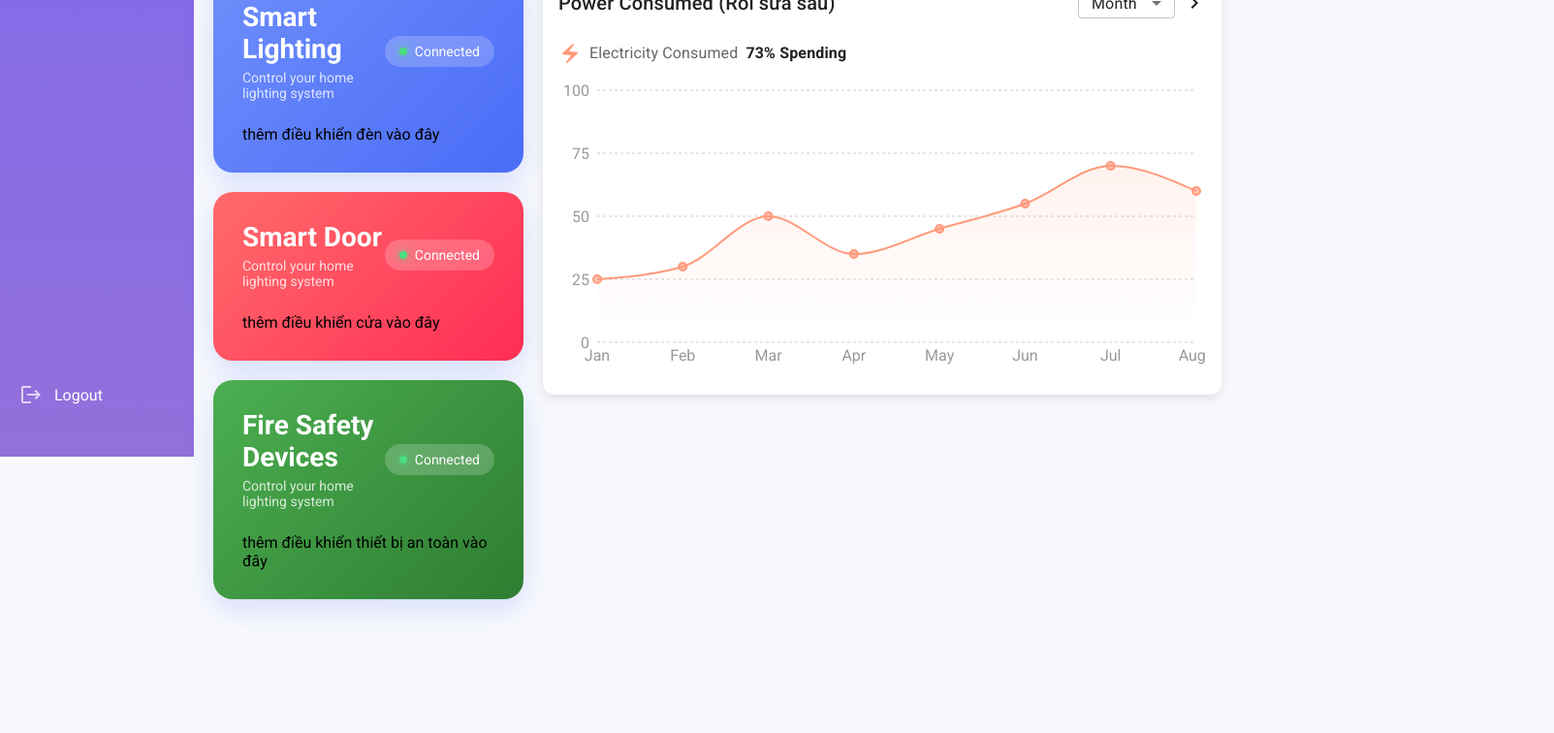
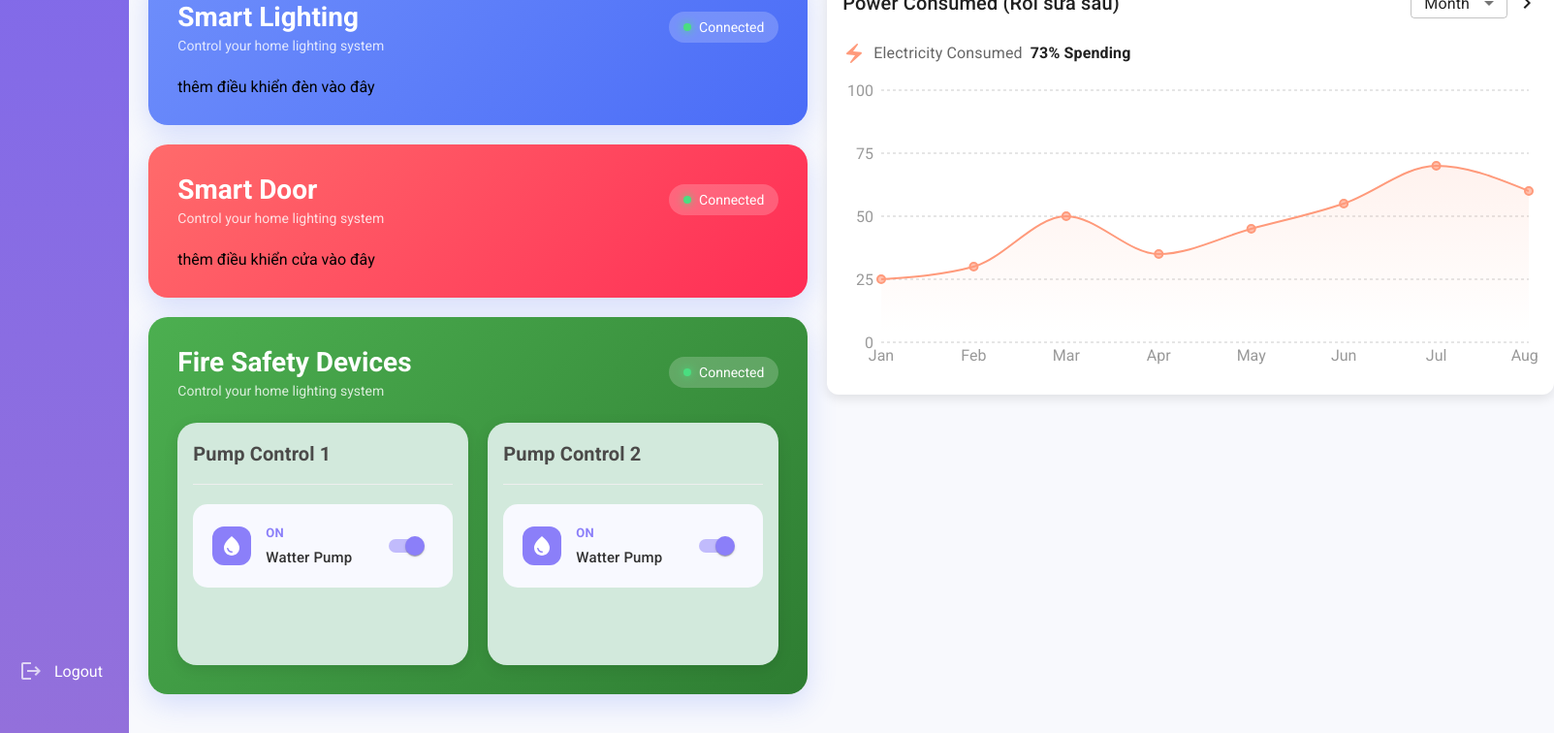
Before and after one commit to BunRealCua123/BTL_IoT_frontend, a React (Create React App) app: page / in a window 1280 px wide. Shown: the part 329-1085 px from the top of the page at 97% size, 1603 px wide, since content can reach past the window. Before the commit the page ends 987 px from the top, so only its background shows below. Built offline with nearby package versions, Linux system fonts and the light colour scheme.

Commit message:
update control card

```diff
--- a/src/components/DeviceControls/DeviceControls.js
+++ b/src/components/DeviceControls/DeviceControls.js
@@ -1,7 +1,13 @@
 import { Switch } from '@mui/material';
 import './devicecontrols.css';
+import FireAlarmDevice from '../FireAlarmDevice/FireAlarmDevice';
+import { startTransition } from 'react';
 
 function DeviceControls() {
+    const listPumpControl = [
+        { name: 'Pump Control 1', status: 'ON' },
+        { name: 'Pump Control 2', status: 'ON' },
+    ];
     return (
         <div className="device-controls">
             {/* Điều khiển bóng đèn */}
@@ -26,8 +32,7 @@ function DeviceControls() {
             <div
                 className="device-control"
                 style={{
-                    background:
-                        'linear-gradient(135deg, #FF6B6B 0%, #FF2D55 100%)',
+                    background: 'linear-gradient(135deg, #FF6B6B 0%, #FF2D55 100%)',
                 }}
             >
                 <div class="device-header">
@@ -50,8 +55,7 @@ function DeviceControls() {
             <div
                 className="device-control"
                 style={{
-                    background:
-                        'linear-gradient(135deg, #4CAF50 0%, #2E7D32 100%)',
+                    background: 'linear-gradient(135deg, #4CAF50 0%, #2E7D32 100%)',
                 }}
             >
                 <div class="device-header">
@@ -64,9 +68,17 @@ function DeviceControls() {
                         Connected
                     </div>
                 </div>
-                <div className="fire-container">
+                <div
+                    className="fire-container"
+                    style={{
+                        display: 'flex',
+                        gap: '20px',
+                    }}
+                >
                     {/* Thêm điều khiển thiết bị an toàn vào đây .......................*/}
-                    thêm điều khiển thiết bị an toàn vào đây
+                    {listPumpControl.map((device) => (
+                        <FireAlarmDevice device={device} />
+                    ))}
                 </div>
             </div>
         </div>
--- /dev/null
+++ b/src/components/FireAlarmDevice/FireAlarmDevice.js
@@ -0,0 +1,119 @@
+// App.js
+import React, { useState } from 'react';
+import { Box, Card, CardContent, Typography, Switch, Container, Paper } from '@mui/material';
+import { LightbulbCircle, WaterDrop } from '@mui/icons-material';
+
+const FireAlarmDevice = ({ device }) => {
+    const [isOn, setIsOn] = useState(true);
+    const { name, status } = device;
+
+    const handleToggle = (event) => {
+        setIsOn(event.target.checked);
+    };
+
+    return (
+        <Card
+            sx={{
+                background: '#d2e9dc',
+                borderRadius: '20px',
+                width: '300px',
+                height: '250px',
+                boxShadow: '0 4px 15px rgba(0,0,0,0.1)',
+            }}
+        >
+            <CardContent>
+                <Typography
+                    variant="h6"
+                    sx={{
+                        fontSize: '20px',
+                        fontWeight: 600,
+                        color: '#4b4a49',
+                        paddingBottom: '15px',
+                        borderBottom: '1px solid #eee',
+                        marginBottom: '20px',
+                    }}
+                >
+                    {name}
+                </Typography>
+                <Paper
+                    elevation={0}
+                    sx={{
+                        background: '#f8f9ff',
+                        padding: '20px',
+                        borderRadius: '15px',
+                        display: 'flex',
+                        alignItems: 'center',
+                        justifyContent: 'space-between',
+                    }}
+                >
+                    <Box
+                        sx={{
+                            display: 'flex',
+                            alignItems: 'center',
+                            gap: '15px',
+                        }}
+                    >
+                        <Box
+                            sx={{
+                                background: '#8b7ff9',
+                                width: '40px',
+                                height: '40px',
+                                borderRadius: '12px',
+                                display: 'flex',
+                                alignItems: 'center',
+                                justifyContent: 'center',
+                                color: 'white',
+                                fontSize: '20px',
+                            }}
+                        >
+                            <WaterDrop />
+                        </Box>
+                        <Box
+                            sx={{
+                                display: 'flex',
+                                flexDirection: 'column',
+                                gap: '4px',
+                            }}
+                        >
+                            <Typography
+                                sx={{
+                                    fontSize: '13px',
+                                    color: '#8b7ff9',
+                                    fontWeight: 600,
+                                }}
+                            >
+                                {isOn ? 'ON' : 'OFF'}
+                            </Typography>
+                            <Typography
+                                sx={{
+                                    fontSize: '15px',
+                                    color: '#333',
+                                    fontWeight: 500,
+                                }}
+                            >
+                                Watter Pump
+                            </Typography>
+                        </Box>
+                    </Box>
+                    <Switch
+                        checked={isOn}
+                        onChange={handleToggle}
+                        sx={{
+                            '& .MuiSwitch-switchBase.Mui-checked': {
+                                color: '#8b7ff9',
+                                '&:hover': {
+                                    backgroundColor: 'rgba(139, 127, 249, 0.08)',
+                                },
+                            },
+                            '& .MuiSwitch-switchBase.Mui-checked + .MuiSwitch-track': {
+                                backgroundColor: '#8b7ff9',
+                            },
+                        }}
+                    />
+                </Paper>
+            </CardContent>
+        </Card>
+    );
+};
+
+export default FireAlarmDevice;
--- a/src/components/MainContent/maincontent.css
+++ b/src/components/MainContent/maincontent.css
@@ -5,6 +5,6 @@
 }
 .content-grid {
     display: grid;
-    grid-template-columns: 1fr 700px;
+    grid-template-columns: 1fr 750px;
     gap: 20px;
 }
--- a/src/components/Sidebar/sidebar.css
+++ b/src/components/Sidebar/sidebar.css
@@ -1,6 +1,6 @@
 .sidebar {
     width: 200px;
-    height: 100vh;
+    min-height: 100vh;
     background: linear-gradient(180deg, #7b68ee, #9370db);
     padding: 20px 0;
     display: flex;
```
Also changed, not shown: 1 other file (tests, documents, lock files or other folders).
